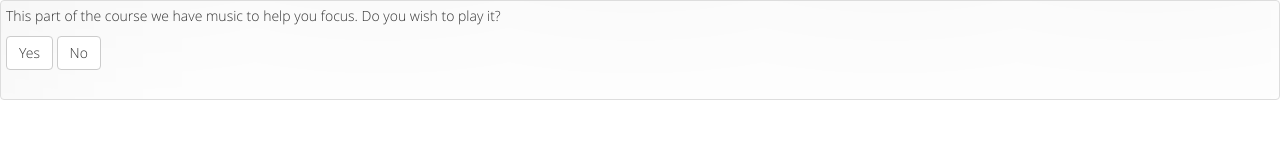
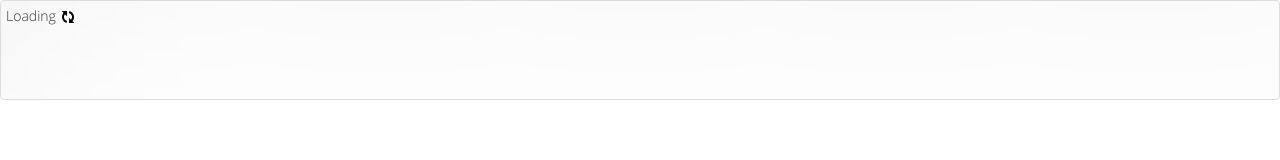
Before and after one commit to egbertbouman/billy-radio, a website: page widget.html in a window 1280 px wide. Drawn offline with nearby package versions, Linux system fonts and the light colour scheme; some packages are replaced by stand-ins of ours; a script that the page names is missing.

Commit message:
Don't prompt user before playing

```diff
--- a/app/controllers.js
+++ b/app/controllers.js
@@ -132,6 +132,8 @@ app.controller('MainCtrl', function ($rootScope, $scope, $attrs, $interval, $uib
             parent.postMessage('close', '*');
         }
     };
+
+    $scope.start();
 });
 
 app.controller('RegistrationModalCtrl',  function ($scope, $uibModalInstance) {
--- a/widget.html
+++ b/widget.html
@@ -9,15 +9,8 @@
         <!-- endbuild -->
     </head>
     <body ng-controller="MainCtrl" force-registration="false">
-        <div class="padding widget" ng-show="user_ok === undefined">
-            <p>This part of the course we have music to help you focus. Do you wish to play it?</p>
-            <p>
-                <button type="button" class="btn btn-default" ng-click="user_ok = true; start()">Yes</button>
-                <button type="button" class="btn btn-default" ng-click="user_ok = false; close_widget()">No</button>
-            </p>
-        </div>
-        <div ng-show="user_ok">
-            <div class="padding widget" ng-show="!musicservice.playing">
+        <div>
+            <div class="padding widget" ng-show="!musicservice.playing" ng-cloak>
                 <p>Loading <img src="assets/img/loading.gif"></p>
             </div>
             <div ng-repeat="track in tracks | range:musicservice.index | limitTo:1" class="widget" ng-show="musicservice.playing" ng-cloak>
```
